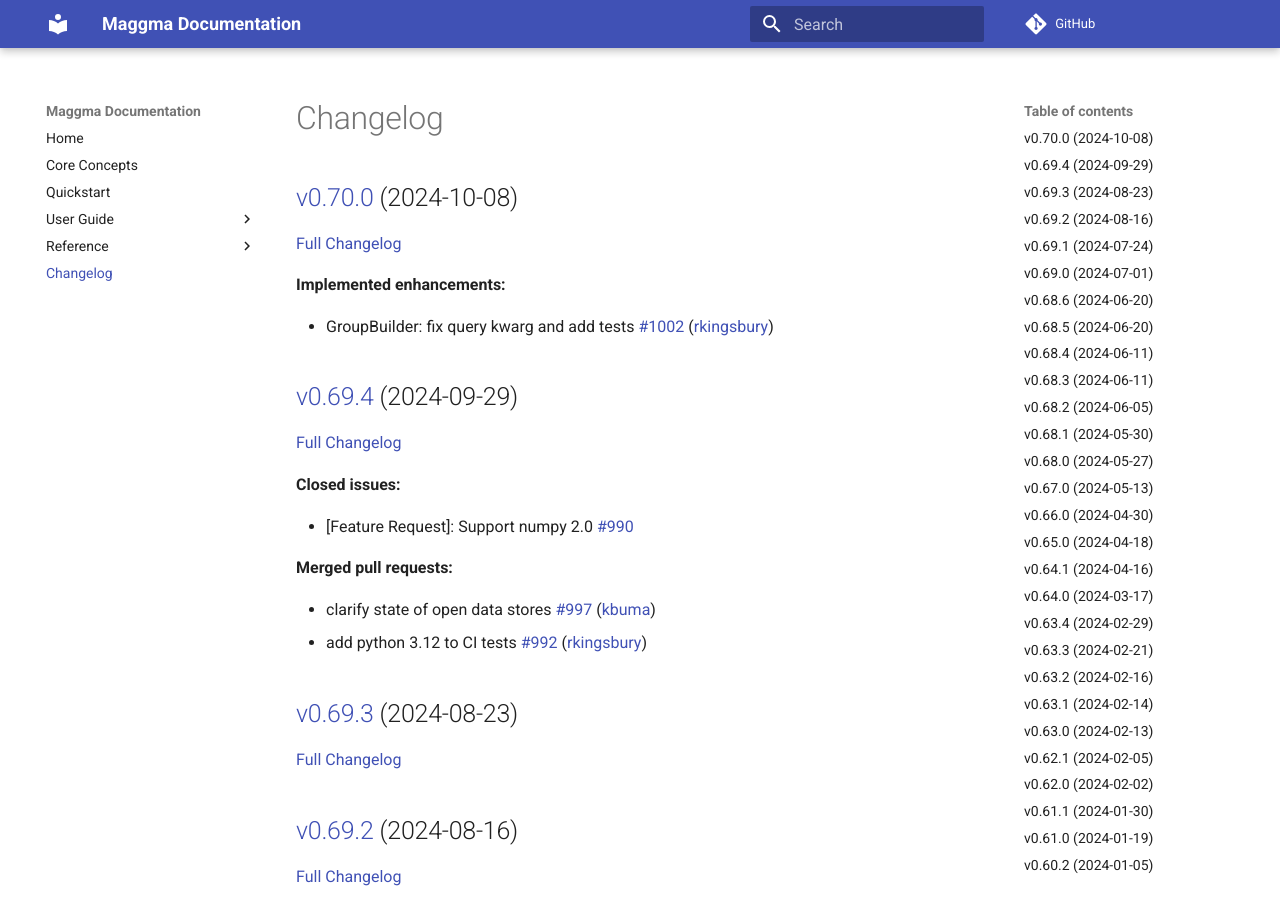
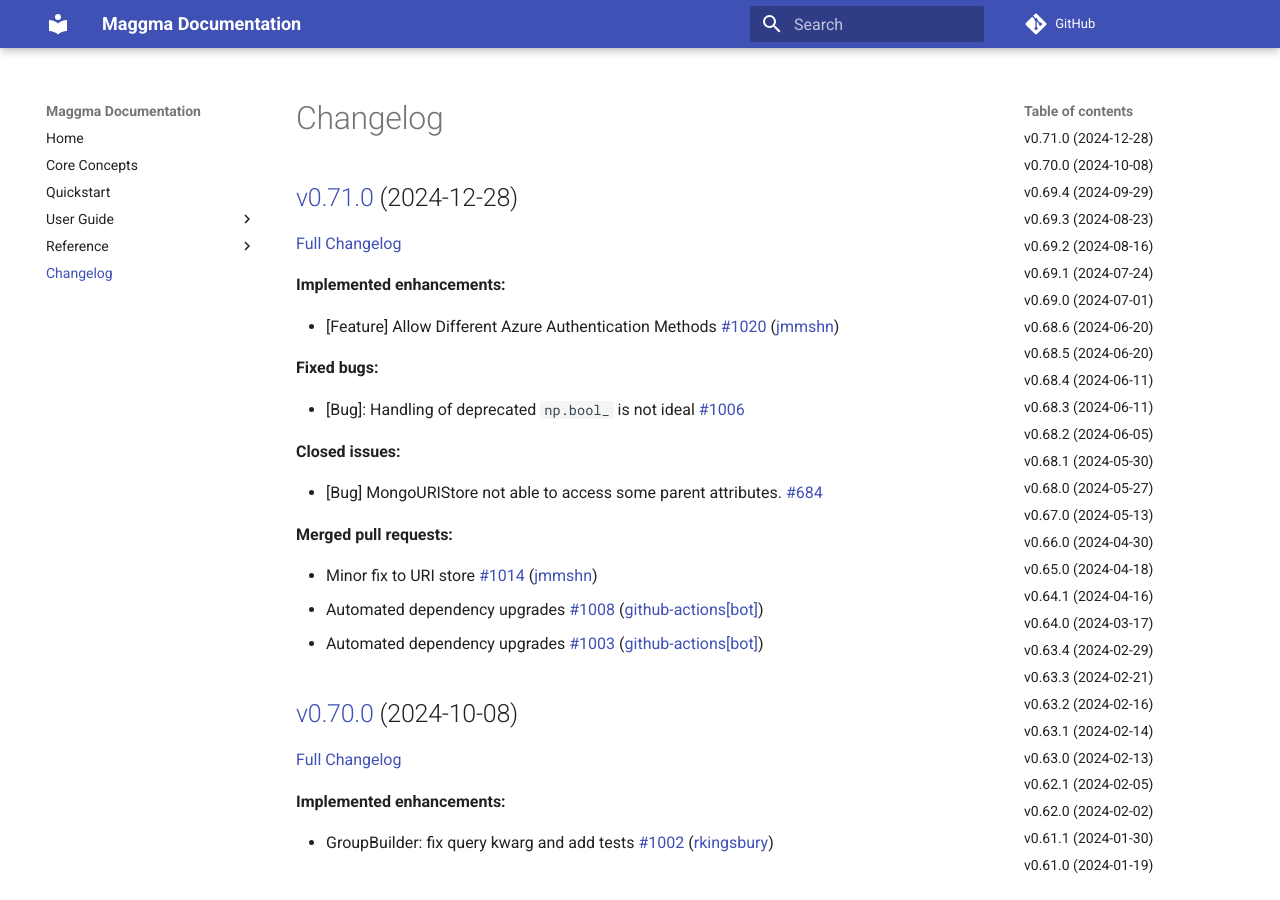
Before and after one commit to materialsproject/maggma, an MkDocs documentation site: the page built from docs/CHANGELOG.md, in a window 1280 px wide and 900 px high. Built offline with MkDocs 1.6.1 and Material for MkDocs 9.7.7, drawn with Linux system fonts in a browser that asks for light colours; comment, search, counter and statistics services are not loaded.

Commit message:
Updated CHANGELOG.md

```diff
--- a/docs/CHANGELOG.md
+++ b/docs/CHANGELOG.md
@@ -1,4 +1,26 @@
 # Changelog
+
+## [v0.71.0](https://github.com/materialsproject/maggma/tree/v0.71.0) (2024-12-28)
+
+[Full Changelog](https://github.com/materialsproject/maggma/compare/v0.70.0...v0.71.0)
+
+**Implemented enhancements:**
+
+- \[Feature\] Allow Different Azure Authentication Methods [\#1020](https://github.com/materialsproject/maggma/pull/1020) ([jmmshn](https://github.com/jmmshn))
+
+**Fixed bugs:**
+
+- \[Bug\]: Handling of deprecated `np.bool_` is not ideal [\#1006](https://github.com/materialsproject/maggma/issues/1006)
+
+**Closed issues:**
+
+- \[Bug\] MongoURIStore not able to access some parent attributes. [\#684](https://github.com/materialsproject/maggma/issues/684)
+
+**Merged pull requests:**
+
+- Minor fix to URI store [\#1014](https://github.com/materialsproject/maggma/pull/1014) ([jmmshn](https://github.com/jmmshn))
+- Automated dependency upgrades [\#1008](https://github.com/materialsproject/maggma/pull/1008) ([github-actions[bot]](https://github.com/apps/github-actions))
+- Automated dependency upgrades [\#1003](https://github.com/materialsproject/maggma/pull/1003) ([github-actions[bot]](https://github.com/apps/github-actions))
 
 ## [v0.70.0](https://github.com/materialsproject/maggma/tree/v0.70.0) (2024-10-08)
 
```
